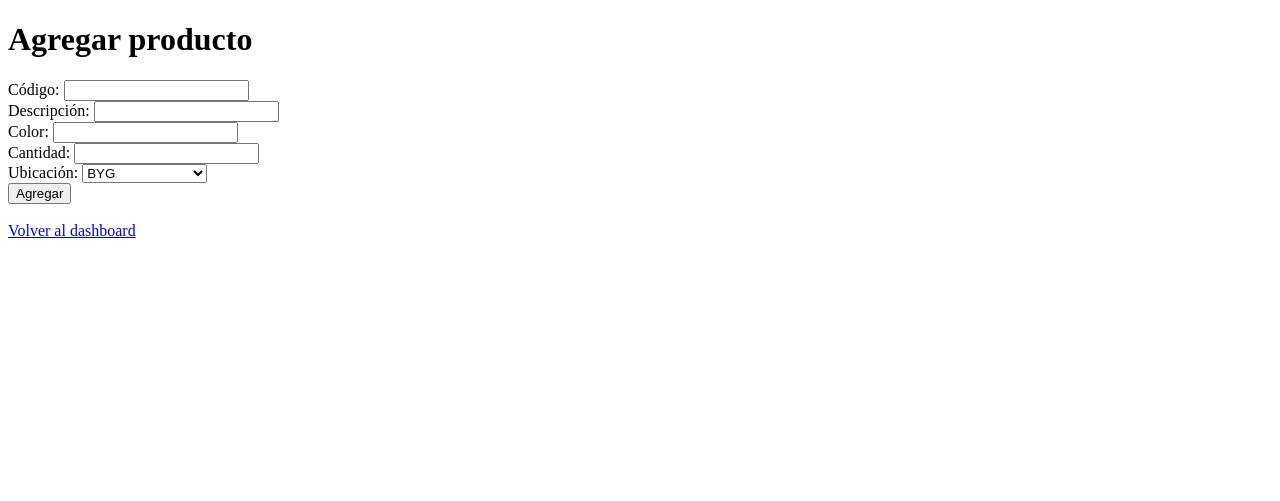
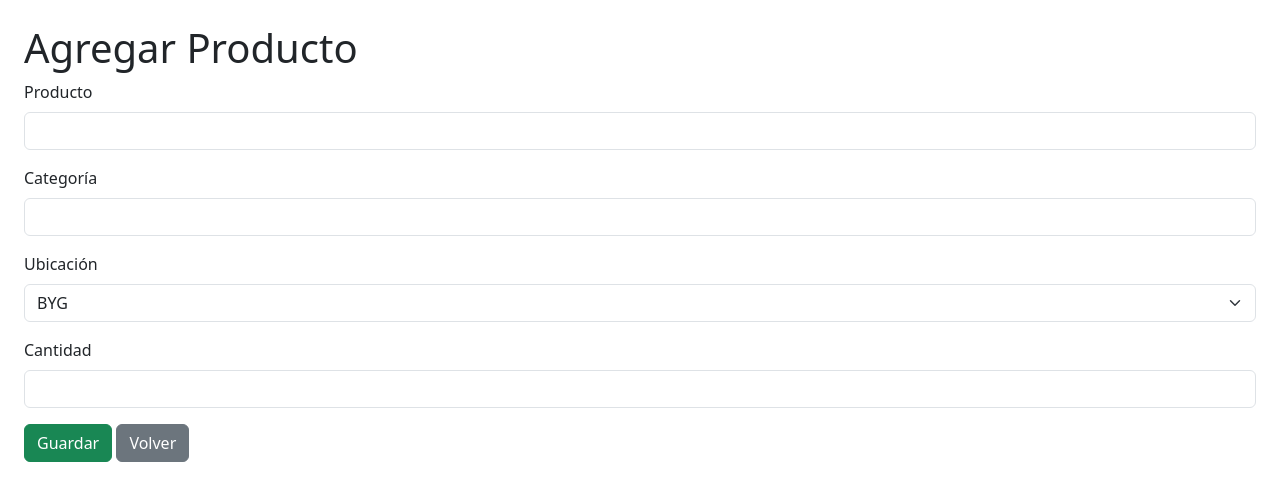
Before and after one commit to CarolinaMercado184/stockAberturas-, a Python web app: template templates/agregar.html in a window 1280 px wide. Shown: the top 501 px of the page. Run offline with Jinja, Linux system fonts and the light colour scheme; the template is opened without the code that fills it, so the values that code supplies are empty.

Commit message:
Update agregar.html

```diff
--- a/templates/agregar.html
+++ b/templates/agregar.html
@@ -3,34 +3,33 @@
 <head>
     <meta charset="UTF-8">
     <title>Agregar Producto</title>
+    <link rel="stylesheet" href="https://cdn.jsdelivr.net/npm/bootstrap@5.3.0/dist/css/bootstrap.min.css">
 </head>
-<body>
-    <h1>Agregar producto</h1>
-
-    <form action="/agregar" method="post">
-        <label for="codigo">Código:</label>
-        <input type="text" name="codigo" required><br>
-
-        <label for="descripcion">Descripción:</label>
-        <input type="text" name="descripcion" required><br>
-
-        <label for="color">Color:</label>
-        <input type="text" name="color" required><br>
-
-        <label for="cantidad">Cantidad:</label>
-        <input type="number" name="cantidad" required><br>
-
-        <label for="ubicacion">Ubicación:</label>
-        <select name="ubicacion" required>
-            <option value="BYG">BYG</option>
-            <option value="LA ECONÓMICA">LA ECONÓMICA</option>
-            <option value="GALPÓN">GALPÓN</option>
-        </select><br>
-
-        <button type="submit">Agregar</button>
+<body class="p-4">
+    <h1>Agregar Producto</h1>
+    <form method="POST">
+        <div class="mb-3">
+            <label for="producto" class="form-label">Producto</label>
+            <input type="text" class="form-control" id="producto" name="producto" required>
+        </div>
+        <div class="mb-3">
+            <label for="categoria" class="form-label">Categoría</label>
+            <input type="text" class="form-control" id="categoria" name="categoria" required>
+        </div>
+        <div class="mb-3">
+            <label for="ubicacion" class="form-label">Ubicación</label>
+            <select class="form-select" id="ubicacion" name="ubicacion" required>
+                <option value="BYG">BYG</option>
+                <option value="LA ECONÓMICA">LA ECONÓMICA</option>
+                <option value="GALPÓN">GALPÓN</option>
+            </select>
+        </div>
+        <div class="mb-3">
+            <label for="cantidad" class="form-label">Cantidad</label>
+            <input type="number" class="form-control" id="cantidad" name="cantidad" required>
+        </div>
+        <button type="submit" class="btn btn-success">Guardar</button>
+        <a href="{{ url_for('dashboard') }}" class="btn btn-secondary">Volver</a>
     </form>
-
-    <br>
-    <a href="/dashboard">Volver al dashboard</a>
 </body>
 </html>
```
